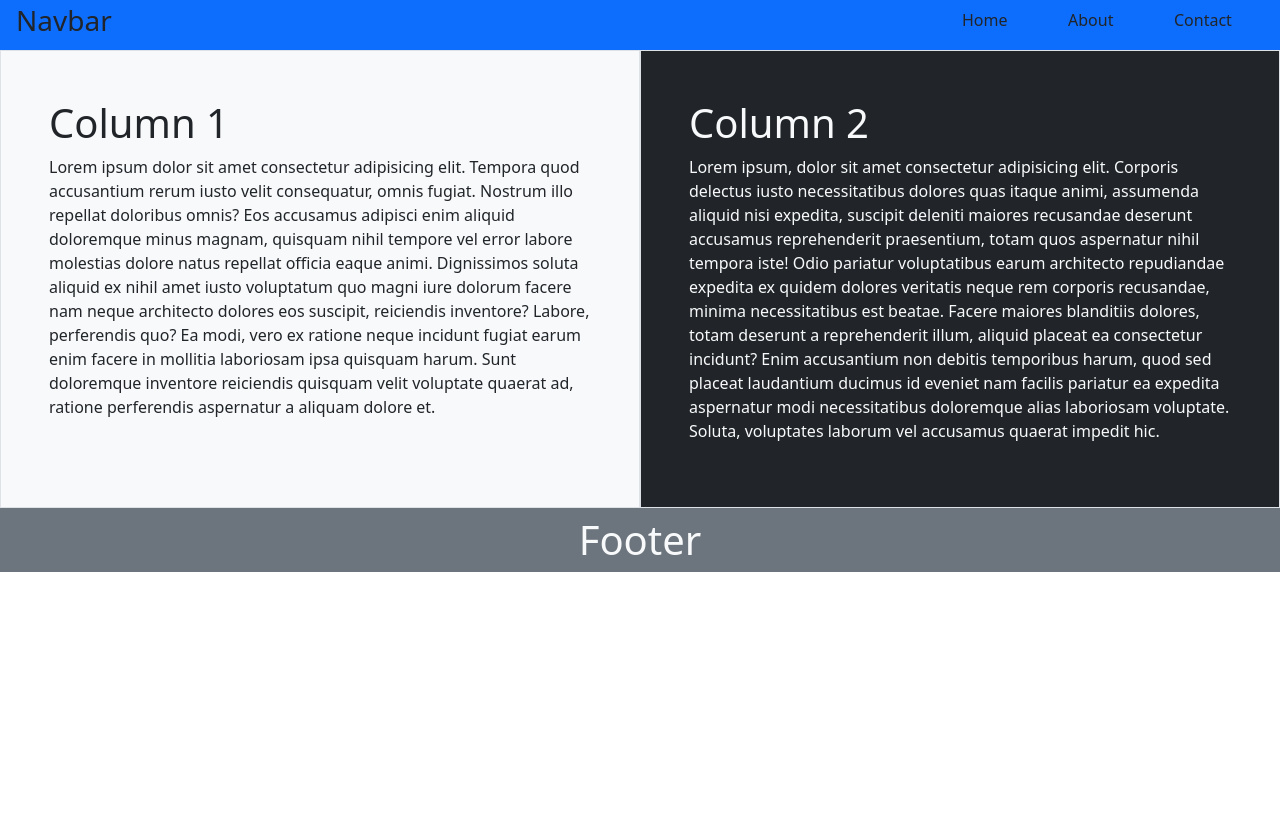
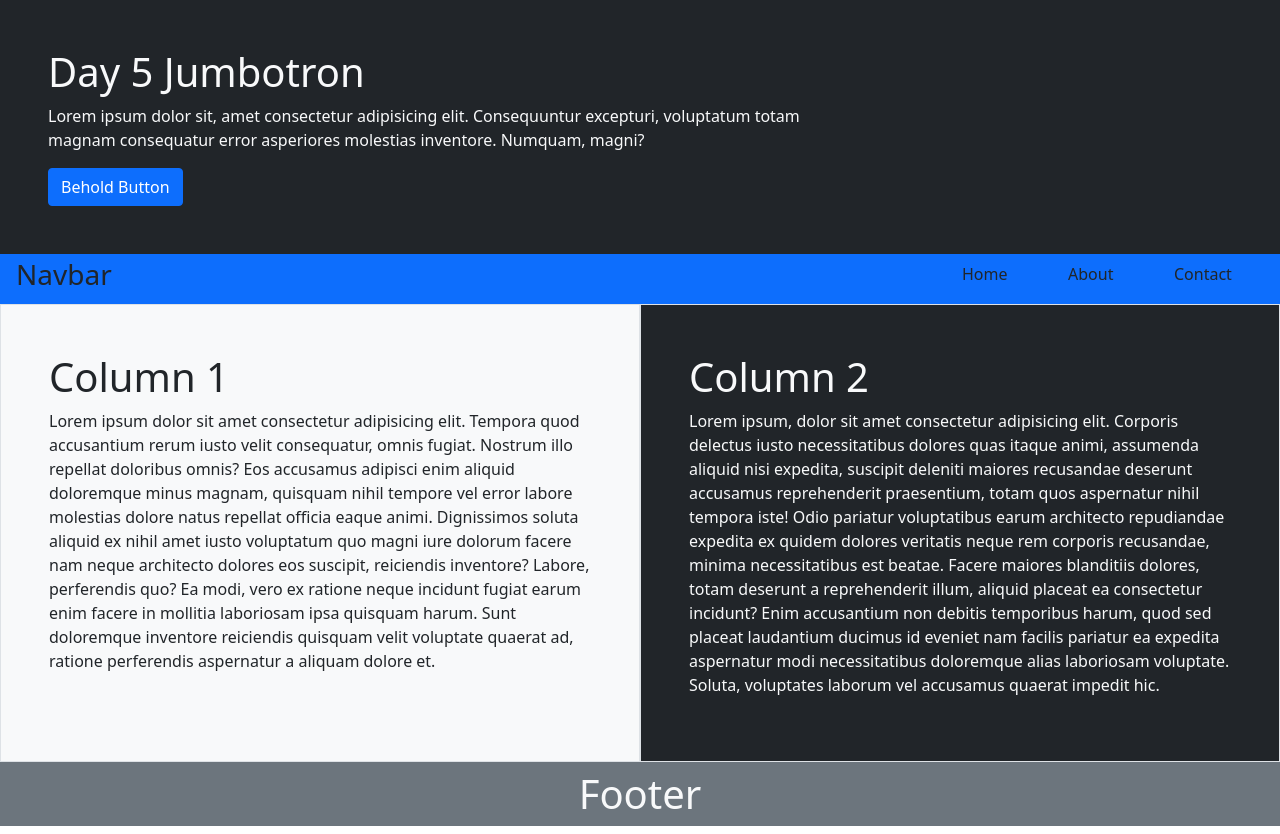
Before and after one commit to connordalecox/collab-practice, a plain HTML site: page index.html in a window 1280 px wide. Before the commit the page ends 800 px from the top, so only its background shows below. Drawn offline with nearby package versions, Linux system fonts and the light colour scheme.

Commit message:
Added the Jumbotron

```diff
--- a/index.html
+++ b/index.html
@@ -12,16 +12,30 @@
     <link rel="stylesheet" href="css/styles.css">
   </head>
   <body>
+    <!-- Jumbotron -->
+    <div class="container-fluid p-5 bg-dark text-light">
+      <div class="row">
+        <div class="col">
+          <h1>Day 5 Jumbotron</h1>
+          <p>Lorem ipsum dolor sit, amet consectetur adipisicing elit. Consequuntur excepturi, voluptatum totam magnam consequatur error asperiores molestias inventore. Numquam, magni?</p>
+          <button type="button" class="btn btn-primary">Behold Button</button>
+        </div>
+        <div class="col-4"></div>
+      </div>
+    </div>
+
+    <!-- Navbar -->
     <div class="container-fluid">
       <div class="row bg-primary p-1">
-        <div class="col-2">
+        <div class="col">
           <h3>Navbar</h3>
         </div>
-        <div class="col-7"></div>
         <div class="col-1 p-1">Home</div>
         <div class="col-1 p-1">About</div>
         <div class="col-1 p-1">Contact</div>
       </div>
+
+      <!-- Columns -->
       <div class="row">
         <div class="col-6 border bg-light p-5">
           <h1>Column 1</h1>
@@ -34,6 +48,7 @@
       </div>
     </div>
 
+    <!-- Footer -->
     <div class="col-12">
       <h1 class="text-center p-2 bg-secondary text-light">Footer</h1>
     </div>
```
